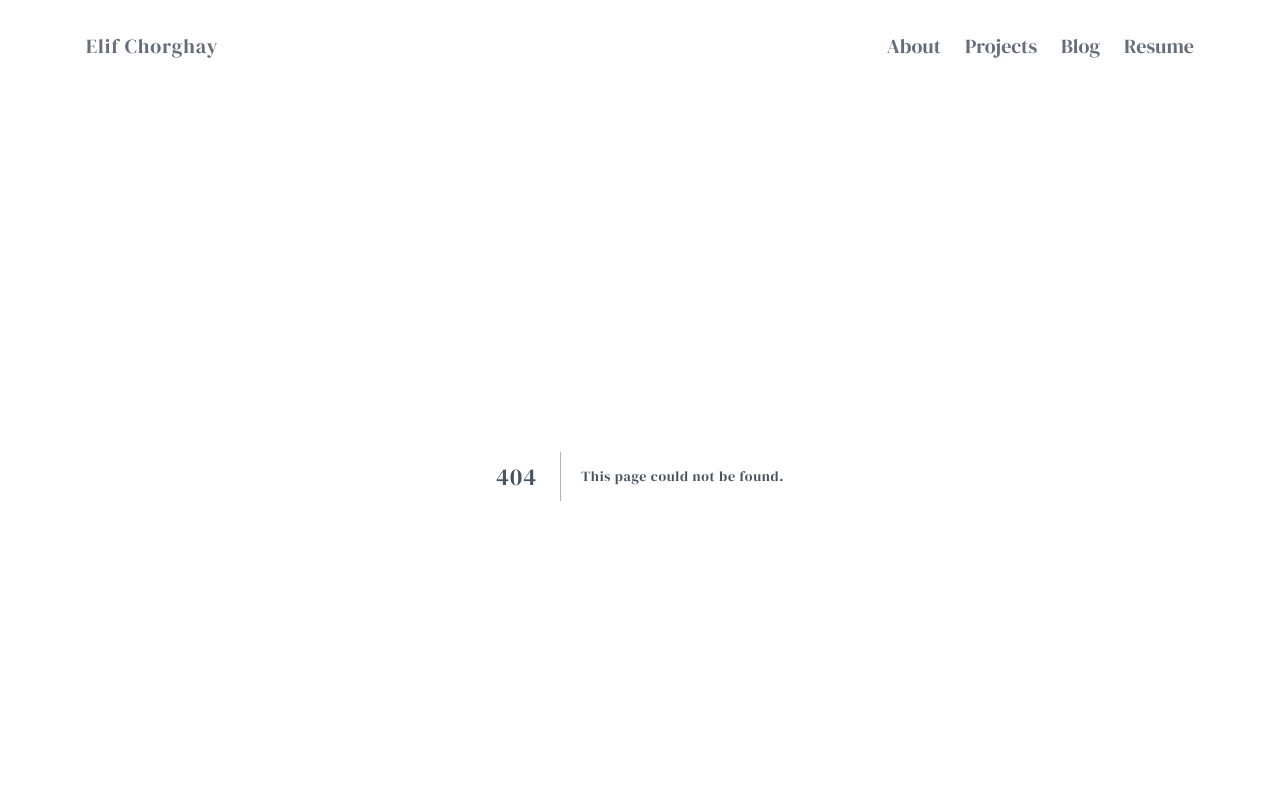
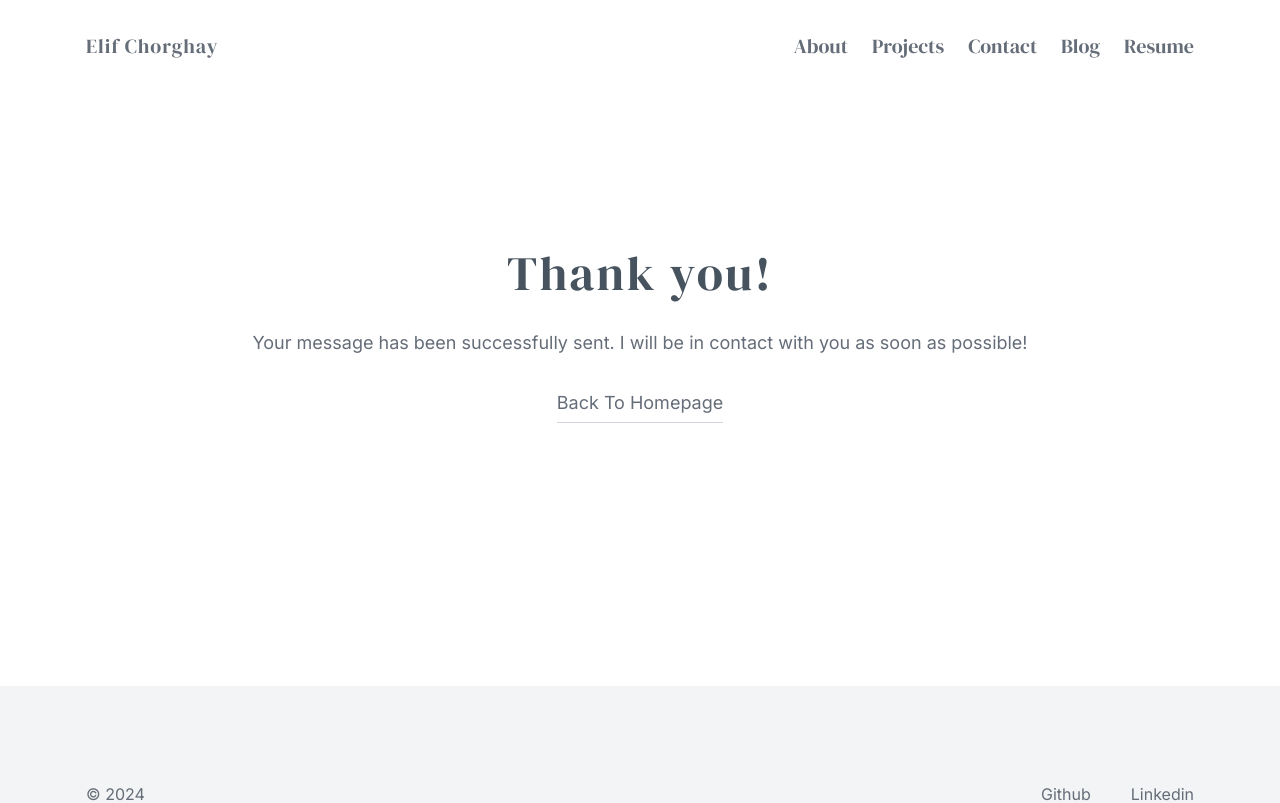
Before and after one commit to eliftabak/elifchorghay-portfolio, a Next.js app: page /success in a window 1280 px wide. Before the commit this address had no page. Shown: the top 803 px of the page. Built offline with nearby package versions, Linux system fonts and the light colour scheme; a web font is replaced by a local one.

Commit message:
Add contact to navbar adn contact success page

```diff
--- a/app/components/Navbar/index.tsx
+++ b/app/components/Navbar/index.tsx
@@ -18,6 +18,9 @@ const Navbar = () => {
             <Link href="/projects" className="navbar-item">
               Projects
             </Link>
+            <Link href="/contact" className="navbar-item">
+              Contact
+            </Link>
             <Link href="/blog" className="navbar-item">
               Blog
             </Link>
--- /dev/null
+++ b/app/success/page.tsx
@@ -0,0 +1,21 @@
+import Link from "next/link";
+import React from "react";
+
+const Success = () => {
+	return (
+		<div className="max-height flex items-center justify-center">
+			<div className="contain-sm text-center mt-16">
+				<h1 className="text-3xl md:text-4xl lg:text-5xl">Thank you!</h1>
+				<p className="text-mdgray my-8 md:text-lg">
+					Your message has been successfully sent. I will be in contact with you
+					as soon as possible!
+				</p>
+				<Link href="/" className="link md:text-lg">
+					Back To Homepage
+				</Link>
+			</div>
+		</div>
+	);
+};
+
+export default Success;
```
